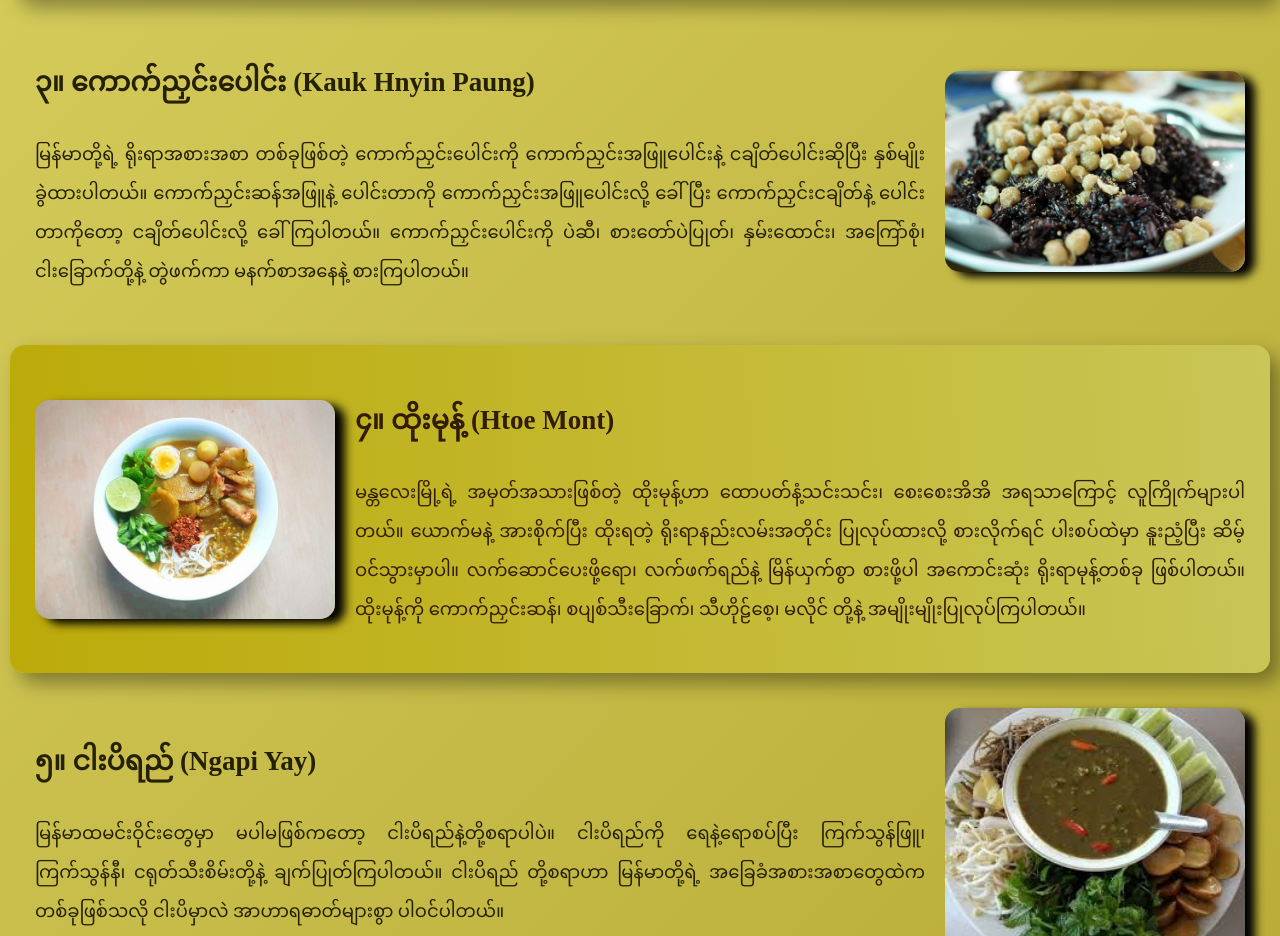
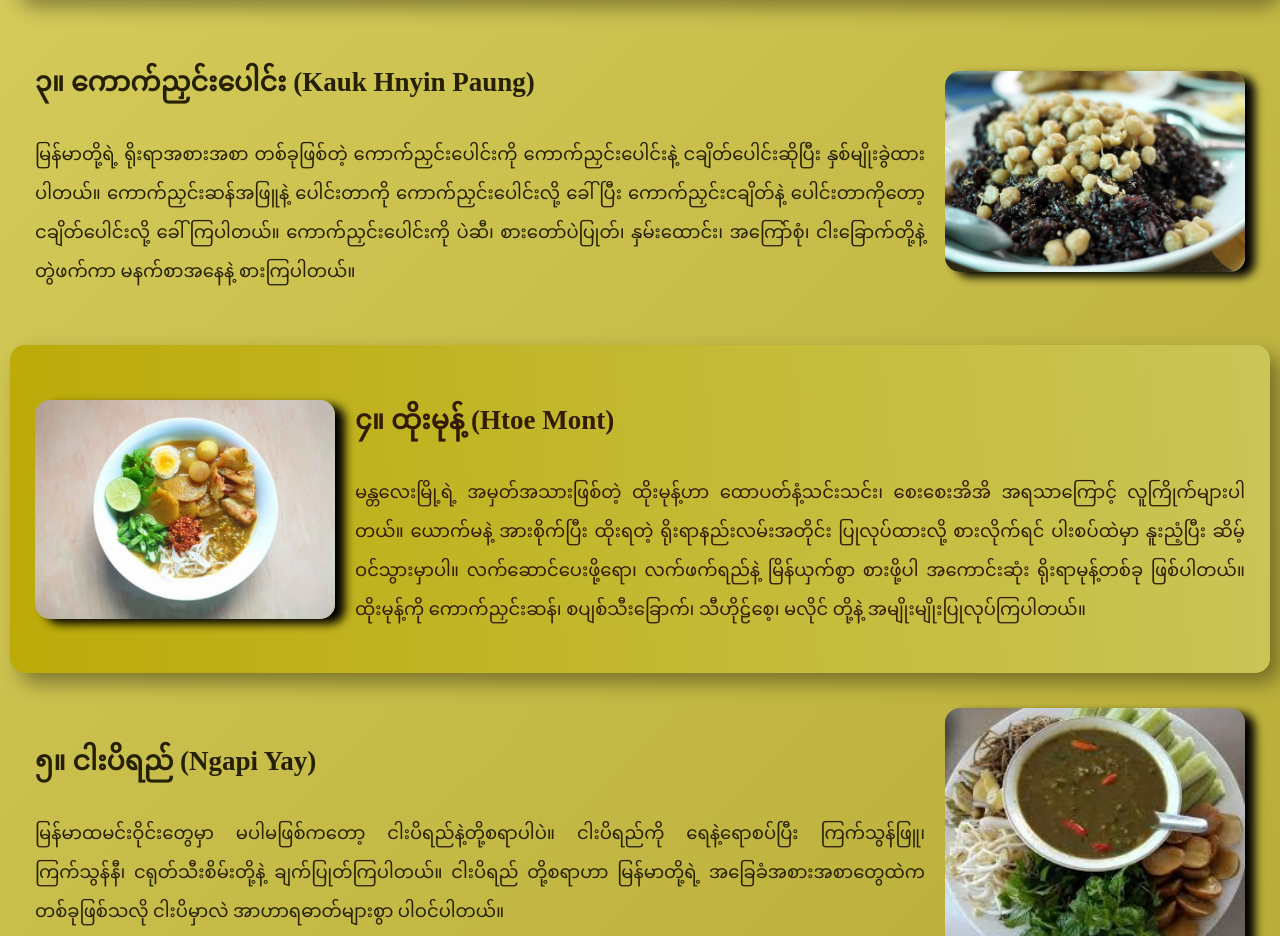
Before and after one commit to CoadingA4/CoadingA4.github.io, a plain HTML site: page index.html in a window 1280 px wide. Shown: the part 2520-3456 px from the top of the page. Drawn offline with Linux system fonts and the light colour scheme.

Commit message:
Update index.html

```diff
--- a/index.html
+++ b/index.html
@@ -89,9 +89,9 @@
         <div class="endtextbox2">
             <div class="endtext2">
                 <h2>၃။ ကောက်ညှင်းပေါင်း (Kauk Hnyin Paung)</h2>
-                <p>မြန်မာတို့ရဲ့ ရိုးရာအစားအစာ တစ်ခုဖြစ်တဲ့ ကောက်ညှင်းပေါင်းကို ကောက်ညှင်းအဖြူပေါင်းနဲ့ ငချိတ်ပေါင်းဆိုပြီး နှစ်မျိုးခွဲထားပါတယ်။
+                <p>မြန်မာတို့ရဲ့ ရိုးရာအစားအစာ တစ်ခုဖြစ်တဲ့ ကောက်ညှင်းပေါင်းကို ကောက်ညှင်းပေါင်းနဲ့ ငချိတ်ပေါင်းဆိုပြီး နှစ်မျိုးခွဲထားပါတယ်။
 
-ကောက်ညှင်းဆန်အဖြူနဲ့ ပေါင်းတာကို ကောက်ညှင်းအဖြူပေါင်းလို့ ခေါ်ပြီး ကောက်ညှင်းငချိတ်နဲ့ ပေါင်းတာကိုတော့ ငချိတ်ပေါင်းလို့ ခေါ်ကြပါတယ်။
+ကောက်ညှင်းဆန်အဖြူနဲ့ ပေါင်းတာကို ကောက်ညှင်းပေါင်းလို့ ခေါ်ပြီး ကောက်ညှင်းငချိတ်နဲ့ ပေါင်းတာကိုတော့ ငချိတ်ပေါင်းလို့ ခေါ်ကြပါတယ်။
 
 ကောက်ညှင်းပေါင်းကို ပဲဆီ၊ စားတော်ပဲပြုတ်၊ နှမ်းထောင်း၊ အကြော်စုံ၊ ငါးခြောက်တို့နဲ့ တွဲဖက်ကာ မနက်စာအနေနဲ့ စားကြပါတယ်။</p>
             </div>
```
